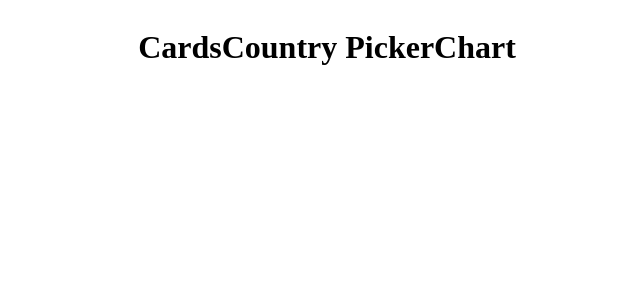
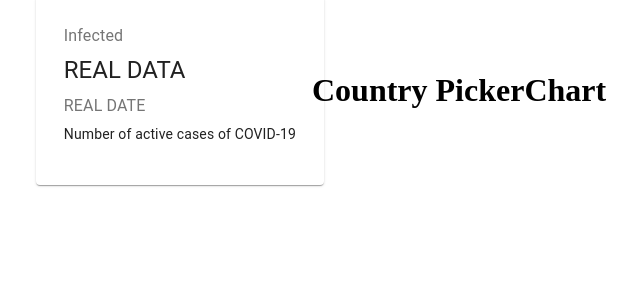
Before and after one commit to kovacevicemir/Covid-19-TrackerAPP, a React (Create React App) app: page / in a window 1280 px wide. Shown: the top 300 px of the page, without its empty margins (313-953 px from the left). Built offline with nearby package versions, Linux system fonts and the light colour scheme; no server answers.

Commit message:
implementation of Material UI grid n cards

```diff
--- a/package.json
+++ b/package.json
@@ -3,6 +3,7 @@
   "version": "0.1.0",
   "private": true,
   "dependencies": {
+    "@material-ui/core": "^4.10.2",
     "@testing-library/jest-dom": "^4.2.4",
     "@testing-library/react": "^9.5.0",
     "@testing-library/user-event": "^7.2.1",
--- a/src/App.js
+++ b/src/App.js
@@ -4,17 +4,23 @@ import styles from './App.module.css'
 import {fetchData} from './api'
 
 class App extends Component {
+    state = {
+        data: {},
+    }
+
 
     async componentDidMount(){
-        const data = await fetchData()
+        const fetchedData = await fetchData()
 
-        console.log(data)
+        this.setState({data: fetchedData})
     }
 
     render() {
+        const { data } = this.state
+
         return (
             <div className={styles.container}>
-                <Cards />
+                <Cards data={data} />
                 <CountryPicker />
                 <Chart />
             </div>
--- a/src/components/Cards/Cards.jsx
+++ b/src/components/Cards/Cards.jsx
@@ -1,9 +1,29 @@
 import React from 'react'
+import styles from './Cards.module.css'
+import { Card, CardContent, Typography, Grid, StylesProvider } from '@material-ui/core'
 
-const Cards = () => {
+const Cards = (props) => {
+    console.log(props)
     return (
-        <div>
-            <h1>Cards</h1>
+        <div className={styles.container}>
+            <Grid container spacing = {3} justify = "center">
+                <Grid item component = {Card}>
+                    <CardContent>
+                        <Typography color = "textSecondary" gutterBottom>
+                            Infected
+                        </Typography>
+                        <Typography variant="h5" gutterBottom>
+                            REAL DATA
+                        </Typography>
+                        <Typography color = "textSecondary" gutterBottom>
+                            REAL DATE
+                        </Typography>
+                        <Typography variant="body2" gutterBottom>
+                            Number of active cases of COVID-19
+                        </Typography>
+                    </CardContent>
+                </Grid>
+            </Grid>
         </div>
     )
 }
```
Also changed, not shown: 1 other file (tests, documents, lock files or other folders).
